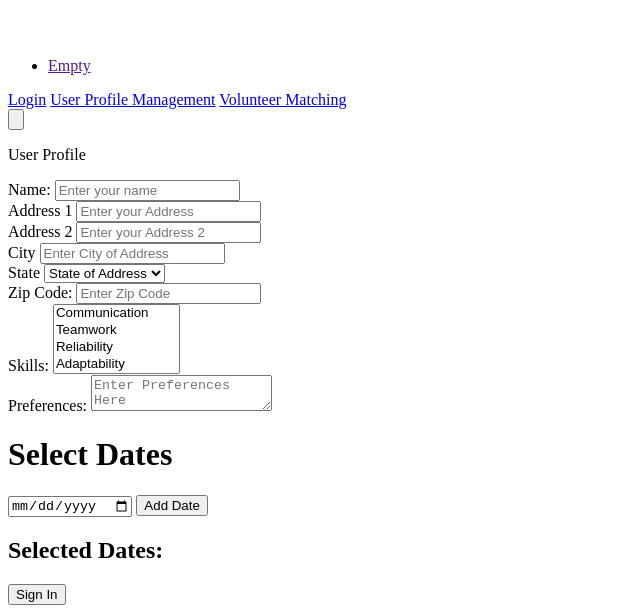
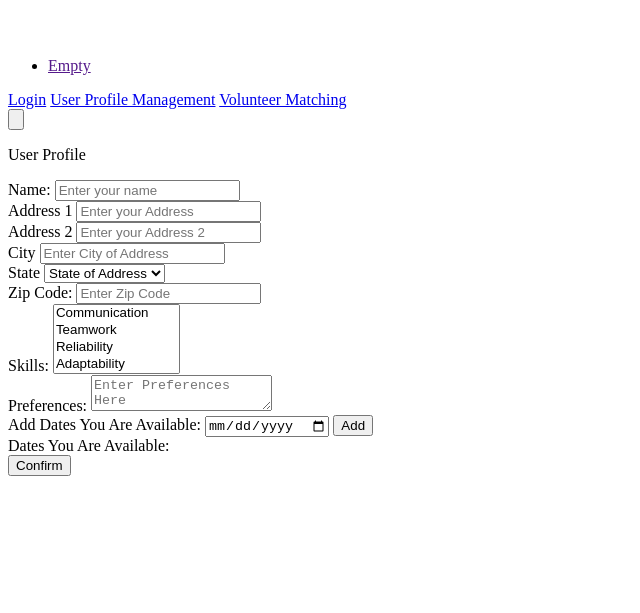
Before and after one commit to ChaseCotton/volunteer-management-webapp, a SvelteKit app: page /login/userprofile in a window 1280 px wide. Shown: the part 1235-1848 px from the top of the page, without its empty margins (0-640 px from the left). After the commit the page ends 1719 px from the top, so only its background shows below. Built offline with nearby package versions, Linux system fonts and the light colour scheme.

Commit message:
Completed User Profile Section

```diff
--- a/src/routes/login/userprofile/+page.svelte
+++ b/src/routes/login/userprofile/+page.svelte
@@ -2,15 +2,53 @@
   import type { PageData } from '../signin/$types';
   export let data: PageData;
 
-  function signIn() {
-    const user = document.getElementById('user').value;
-    const pass = document.getElementById('pass').value;
+  function Confirm() {
+    const name = document.getElementById('name');
+    const addy = document.getElementById('addy');
+    const addy2 = document.getElementById('addy2');
+    const city = document.getElementById('city');
+    const state = document.getElementById('state');
+    const zip = document.getElementById('zip');
+    const skills = document.getElementById('skills');
+    const preferences = document.getElementById('preferences');
+    const datesAvailableWork = dateList;
+    if (name) console.log("Name: ", name.value);
+    if (addy) console.log("Address 1: ", addy.value);
+    if (addy2) console.log("Address 2: ", addy2.value);
+    if (city) console.log("City: ", city.value);
+    if (state) console.log("State: ", state.value);
+    if (zip) console.log("Zip Code: ", zip.value);
+    if (skills) console.log("Skills: ", skills.value);
+    if (preferences) console.log("Preferences: ", preferences.value);
+    console.log("datesAvailableWork: ", datesAvailableWork);
+  }
 
-    // Output the form values to the console
-    console.log("Email:", user);
-    console.log("Password:", pass);
+  let dateList = [];
+  let dateValue = "";
+
+  function handleSubmit(event) {
+    event.preventDefault();
+    dateList = [...dateList, dateValue];
+    console.log('Selected date:', dateValue);
+    dateValue = "";
   }
+
+function deleteDate(dateToRemove) {
+  dateList = dateList.filter(date => date != dateToRemove);
+}
+
 </script>
+
+<style>
+  .deleteCustomByJay {
+    color:green;
+  }
+
+  .deleteCustomByJay:hover {
+    color:red;
+  }
+</style>
+
 <div class="flex flex-col w-full max-w-xs mx-auto mt-8">
 <form id="loginForm">
   <p class="text-lg font-semibold mb-4">User Profile</p>
@@ -47,7 +85,7 @@
     <label for="state" class="label">
       <span class="label-text">State</span>
     </label>
-    <select name="state" class="input input-bordered w-full" required>
+    <select name="state" id="state" class="input input-bordered w-full" required>
         <option value="" disabled selected hidden>State of Address</option>
         <option value="AL">AL</option>
         <option value="AK">AK</option>
@@ -113,7 +151,7 @@
     <label for="skills" class="label">
       <span class="label-text">Skills: </span>
     </label>
-    <select class="input input-bordered w-full" name="options" multiple>
+    <select class="input input-bordered w-full" id="skills" name="options" multiple>
         <option value="communication">Communication</option>
         <option value="teamwork">Teamwork</option>
         <option value="reliability">Reliability</option>
@@ -131,34 +169,30 @@
     <label for="preferences" class="label">
       <span class="label-text">Preferences: </span>
     </label>
-    <textarea class="textarea textarea-primary" placeholder="Enter Preferences Here"></textarea>
+    <textarea class="textarea textarea-primary" id="preferences" placeholder="Enter Preferences Here"></textarea>
   </div>
 
+  <form on:submit={handleSubmit}>
+    <div class="flex items-center mb-4 space-x-2">
+      <label for="dateFilter" class="label">
+        <span class="label-text">Add Dates You Are Available:</span>
+      </label>
+      <input type="date" id="dateAdd" bind:value={dateValue} class="input input-bordered w-64"/>
+      <button type="submit">Add</button>
+    </div>
+  </form>
 
-  <h1>Select Dates</h1>
-  <input type="date" id="datePicker">
-  <button id="addDate">Add Date</button>
-
-  <h2>Selected Dates:</h2>
-  <ul id="dateList"></ul>
-
-    <script>
-        const date = document.getElementById('datePicker');
-        const addDateButton = document.getElementById('addDate');
-        const dateList = document.getElementById('dateList');
-
-        let data = ["Feb 24 2025", "Sh", "Sita", "Gita"];
-        let list = document.getElementById("myList");
-        for (i = 0; i < data.length; ++i) {
-            let li = document.createElement('li');
-            li.innerText = data[i];
-            list.appendChild(li);
-        }
-    </script>
-
+  <div class="flex items-center mb-4 space-x-2">
+    <label for="datesA" class="label">
+      <span class="label-text">Dates You Are Available:</span>
+    </label>
+    {#each dateList as date}
+      <button class="deleteCustomByJay" on:click={() => deleteDate(date)}>{date}</button>
+    {/each}
+  </div>
 
   <div class="form-control mb-6">
-    <button class="btn btn-primary w-full" on:click={signIn}>Sign In</button>
+    <button class="btn btn-primary w-full" on:click={Confirm}>Confirm</button>
   </div>
 
 
```
